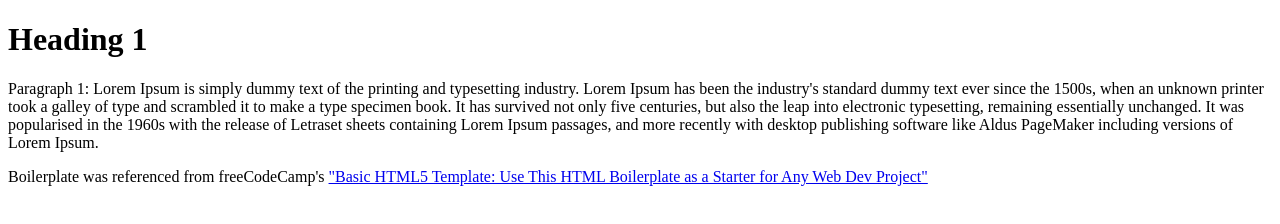
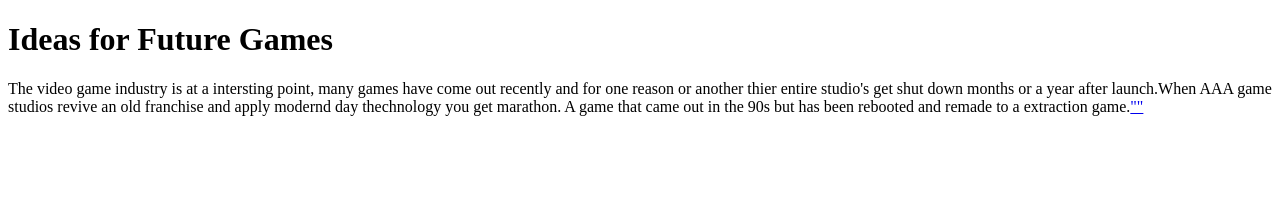
Before and after one commit to CapFreeze/Freeze, a plain HTML site: page index.html in a window 1280 px wide. Drawn offline with Linux system fonts and the light colour scheme.

Commit message:
Update index.html

```diff
--- a/index.html
+++ b/index.html
@@ -8,9 +8,8 @@
     <!--<link rel="stylesheet" href="style.css">-->
   </head>
   <body>
-    <h1>Heading 1</h1>
-    <p>Paragraph 1: Lorem Ipsum is simply dummy text of the printing and typesetting industry. Lorem Ipsum has been the industry's standard dummy text ever since the 1500s, when an unknown printer took a galley of type and scrambled it to make a type specimen book. It has survived not only five centuries, but also the leap into electronic typesetting, remaining essentially unchanged. It was popularised in the 1960s with the release of Letraset sheets containing Lorem Ipsum passages, and more recently with desktop publishing software like Aldus PageMaker including versions of Lorem Ipsum.</p>
-    <p>Boilerplate was referenced from freeCodeCamp's <a href="https://www.freecodecamp.org/news/basic-html5-template-boilerplate-code-example/">"Basic HTML5 Template: Use This HTML Boilerplate as a Starter for Any Web Dev Project"</a></p>
+    <h1>Ideas for Future Games </h1>
+    <p> The video game industry is at a intersting point, many games have come out recently and for one reason or another thier entire studio's get shut down months or a year after launch.When AAA game studios revive an old franchise and apply modernd day thechnology you get marathon. A game that came out in the 90s but has been rebooted and remade to a extraction game.<a href="https://www.marathonthegame.com/announcement">""</a></p>
     <!--<script src="index.js"></script>-->
   </body>
 </html>
```
